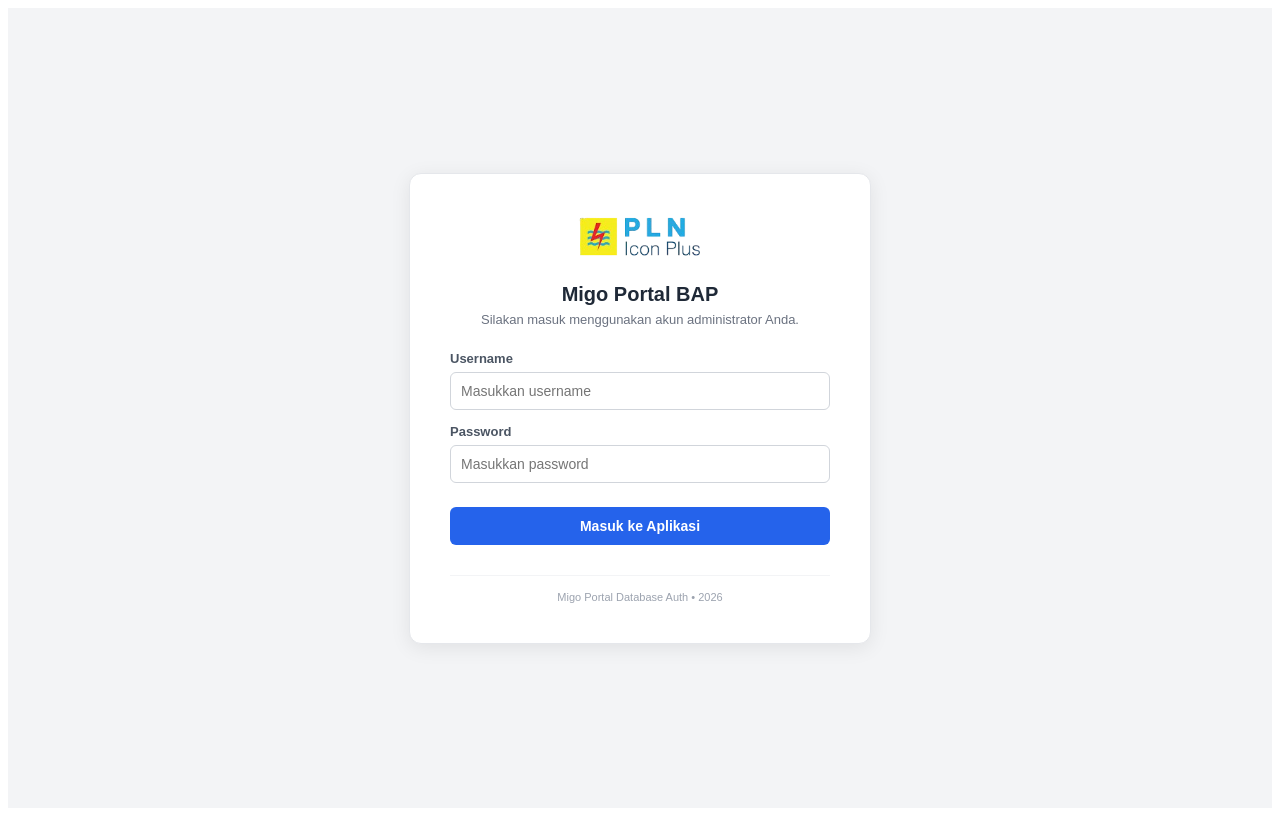
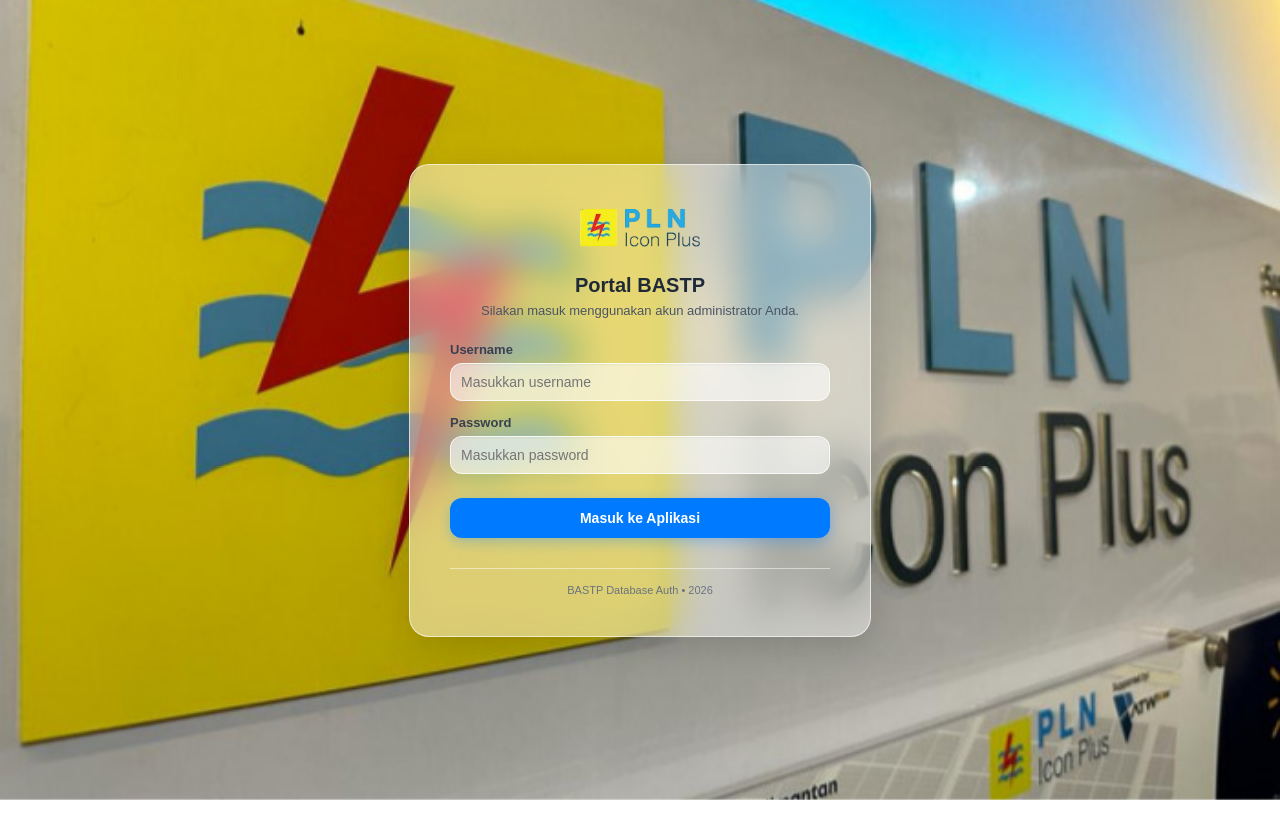
Before and after one commit to Aryacoding/Spreadsheets-Mentoring-System-, a React (Vite) app in the folder frontend/: page / in a window 1280 px wide. Built offline with nearby package versions, Linux system fonts and the light colour scheme.

Commit message:
update 4.0

```diff
--- a/frontend/src/App.jsx
+++ b/frontend/src/App.jsx
@@ -58,8 +58,7 @@
 
               {/* USER BRANDING BOX */}
               <div style={{ display: 'flex', alignItems: 'center', gap: '10px', marginRight: '10px', borderLeft: '1px solid #e5e7eb', paddingLeft: '16px' }}>
-                <div style={{ width: '32px', height: '32px', borderRadius: '50%', backgroundColor: '#4f46e5', color: 'white', display: 'flex', justifyContent: 'center', alignItems: 'center', fontWeight: 'bold', fontSize: '14px' }}>
-                  {user.username ? user.username.charAt(0).toUpperCase() : 'A'}
+                <div>
                 </div>
                 <div style={{ display: 'flex', flexDirection: 'column', lineHeight: '1.2' }}>
                   <span style={{ fontSize: '13px', fontWeight: '600', color: '#374151' }}>{user.username}</span>
--- a/frontend/src/pages/LoginPage.jsx
+++ b/frontend/src/pages/LoginPage.jsx
@@ -1,22 +1,23 @@
-import React, { useState } from 'react';
-import logoIconnet from '../assets/logo-iconnet.png';
+import React, { useState } from "react";
+import logoIconnet from "../assets/logo-iconnet.png";
+import backgroundImage from "../assets/kantor.jpg";
 
 export default function LoginPage({ onLoginSuccess }) {
-  const [username, setUsername] = useState('');
-  const [password, setPassword] = useState('');
-  const [error, setError] = useState('');
+  const [username, setUsername] = useState("");
+  const [password, setPassword] = useState("");
+  const [error, setError] = useState("");
   const [isLoading, setIsLoading] = useState(false);
 
   const handleFormLogin = async (e) => {
     e.preventDefault();
     setIsLoading(true);
-    setError('');
+    setError("");
 
     try {
-      const response = await fetch('http://localhost:5000/api/login', {
-        method: 'POST',
-        headers: { 'Content-Type': 'application/json' },
-        body: JSON.stringify({ username, password })
+      const response = await fetch("http://localhost:5000/api/login", {
+        method: "POST",
+        headers: { "Content-Type": "application/json" },
+        body: JSON.stringify({ username, password }),
       });
 
       const data = await response.json();
@@ -24,53 +25,163 @@
       if (data.success) {
         onLoginSuccess(data.user); // Lemparkan data {id, username} ke App.jsx
       } else {
-        setError(data.message || 'Username atau password salah.');
+        setError(data.message || "Username atau password salah.");
       }
     } catch (err) {
-      setError('Tidak dapat terhubung ke server backend. Pastikan server Laragon/Node.js aktif.');
+      setError(
+        "Tidak dapat terhubung ke server backend. Pastikan server Laragon/Node.js aktif."
+      );
     } finally {
       setIsLoading(false);
     }
   };
 
   return (
-    <div style={{ display: 'flex', justifyContent: 'center', alignItems: 'center', height: '100vh', backgroundColor: '#f3f4f6', fontFamily: 'Arial, sans-serif' }}>
-      <div style={{ backgroundColor: '#ffffff', padding: '40px', borderRadius: '12px', boxShadow: '0 4px 20px rgba(0,0,0,0.08)', width: '100%', maxWidth: '380px', textAlign: 'center', border: '1px solid #e5e7eb' }}>
-
-        <div style={{ marginBottom: '20px' }}>
-          <img src={logoIconnet} alt="Logo ICONNET" style={{ height: '45px', objectFit: 'contain' }} />
+    <div
+      style={{
+        position: "fixed",
+        top: 0,
+        left: 0,
+        width: "100%",
+        height: "100%",
+        backgroundImage: `url(${backgroundImage})`,
+        backgroundSize: "cover",
+        backgroundPosition: "center",
+        display: "flex",
+        justifyContent: "center",
+        alignItems: "center",
+        fontFamily: "Arial, sans-serif",
+      }}
+    >
+      {/* Container Glassmorphism */}
+      <div
+        style={{
+          // Ubah background menjadi putih transparan
+          backgroundColor: "rgba(255, 255, 255, 0.45)",
+          // Efek blur ala Apple
+          backdropFilter: "blur(20px) saturate(150%)",
+          WebkitBackdropFilter: "blur(20px) saturate(150%)", // Dukungan untuk Safari
+          padding: "40px",
+          borderRadius: "20px", // Sudut lebih membulat khas Apple
+          boxShadow: "0 8px 32px 0 rgba(0, 0, 0, 0.15)", // Bayangan lebih lembut dan lebar
+          width: "100%",
+          maxWidth: "380px",
+          textAlign: "center",
+          border: "1px solid rgba(255, 255, 255, 0.6)", // Border putih transparan
+        }}
+      >
+        <div style={{ marginBottom: "20px" }}>
+          <img
+            src={logoIconnet}
+            alt="Logo ICONNET"
+            style={{ height: "45px", objectFit: "contain" }}
+          />
         </div>
 
-        <h3 style={{ color: '#1f2937', margin: '0 0 6px 0', fontSize: '20px', fontWeight: '700' }}>Migo Portal BAP</h3>
-        <p style={{ color: '#6b7280', fontSize: '13px', margin: '0 0 24px 0' }}>Silakan masuk menggunakan akun administrator Anda.</p>
+        <h3
+          style={{
+            color: "#1f2937",
+            margin: "0 0 6px 0",
+            fontSize: "20px",
+            fontWeight: "700",
+          }}
+        >
+          Portal BASTP
+        </h3>
+        <p style={{ color: "#4b5563", fontSize: "13px", margin: "0 0 24px 0" }}>
+          Silakan masuk menggunakan akun administrator Anda.
+        </p>
 
         {error && (
-          <div style={{ backgroundColor: '#fee2e2', color: '#dc2626', padding: '10px', borderRadius: '6px', fontSize: '13px', marginBottom: '16px', fontWeight: '600', textAlign: 'left', border: '1px solid #fca5a5' }}>
+          <div
+            style={{
+              backgroundColor: "rgba(254, 226, 226, 0.8)", // Transparan merah
+              color: "#dc2626",
+              padding: "10px",
+              borderRadius: "10px",
+              fontSize: "13px",
+              marginBottom: "16px",
+              fontWeight: "600",
+              textAlign: "left",
+              border: "1px solid rgba(252, 165, 165, 0.5)",
+              backdropFilter: "blur(10px)",
+            }}
+          >
             ⚠️ {error}
           </div>
         )}
 
-        <form onSubmit={handleFormLogin} style={{ display: 'flex', flexDirection: 'column', gap: '14px', textAlign: 'left' }}>
+        <form
+          onSubmit={handleFormLogin}
+          style={{
+            display: "flex",
+            flexDirection: "column",
+            gap: "14px",
+            textAlign: "left",
+          }}
+        >
           <div>
-            <label style={{ fontSize: '13px', fontWeight: '600', color: '#4b5563', display: 'block', marginBottom: '6px' }}>Username</label>
+            <label
+              style={{
+                fontSize: "13px",
+                fontWeight: "600",
+                color: "#374151",
+                display: "block",
+                marginBottom: "6px",
+              }}
+            >
+              Username
+            </label>
             <input
               type="text"
               required
               value={username}
               onChange={(e) => setUsername(e.target.value)}
-              style={{ width: '100%', padding: '10px', borderRadius: '6px', border: '1px solid #d1d5db', fontSize: '14px', boxSizing: 'border-box' }}
+              style={{
+                width: "100%",
+                padding: "10px",
+                borderRadius: "12px", // Sudut membulat
+                backgroundColor: "rgba(255, 255, 255, 0.6)", // Input agak transparan
+                border: "1px solid rgba(255, 255, 255, 0.8)",
+                fontSize: "14px",
+                boxSizing: "border-box",
+                outline: "none",
+                boxShadow: "inset 0 1px 2px rgba(0,0,0,0.05)",
+                transition: "all 0.3s ease",
+              }}
               placeholder="Masukkan username"
             />
           </div>
 
           <div>
-            <label style={{ fontSize: '13px', fontWeight: '600', color: '#4b5563', display: 'block', marginBottom: '6px' }}>Password</label>
+            <label
+              style={{
+                fontSize: "13px",
+                fontWeight: "600",
+                color: "#374151",
+                display: "block",
+                marginBottom: "6px",
+              }}
+            >
+              Password
+            </label>
             <input
               type="password"
               required
               value={password}
               onChange={(e) => setPassword(e.target.value)}
-              style={{ width: '100%', padding: '10px', borderRadius: '6px', border: '1px solid #d1d5db', fontSize: '14px', boxSizing: 'border-box' }}
+              style={{
+                width: "100%",
+                padding: "10px",
+                borderRadius: "12px",
+                backgroundColor: "rgba(255, 255, 255, 0.6)",
+                border: "1px solid rgba(255, 255, 255, 0.8)",
+                fontSize: "14px",
+                boxSizing: "border-box",
+                outline: "none",
+                boxShadow: "inset 0 1px 2px rgba(0,0,0,0.05)",
+                transition: "all 0.3s ease",
+              }}
               placeholder="Masukkan password"
             />
           </div>
@@ -78,14 +189,36 @@
           <button
             type="submit"
             disabled={isLoading}
-            style={{ width: '100%', backgroundColor: '#2563eb', color: '#ffffff', border: 'none', padding: '11px', borderRadius: '6px', fontSize: '14px', fontWeight: '600', cursor: 'pointer', marginTop: '10px', transition: 'background 0.2s' }}
+            style={{
+              width: "100%",
+              backgroundColor: "#007AFF", // Warna biru khas Apple
+              color: "#ffffff",
+              border: "none",
+              padding: "12px",
+              borderRadius: "12px",
+              fontSize: "14px",
+              fontWeight: "600",
+              cursor: "pointer",
+              marginTop: "10px",
+              transition: "background 0.2s, opacity 0.2s",
+              opacity: isLoading ? 0.7 : 1,
+              boxShadow: "0 4px 14px 0 rgba(0, 122, 255, 0.3)", // Glow biru
+            }}
           >
-            {isLoading ? 'Memverifikasi...' : 'Masuk ke Aplikasi'}
+            {isLoading ? "Memverifikasi..." : "Masuk ke Aplikasi"}
           </button>
         </form>
 
-        <div style={{ marginTop: '30px', fontSize: '11px', color: '#9ca3af', borderTop: '1px solid #f3f4f6', paddingTop: '15px' }}>
-          Migo Portal Database Auth &bull; 2026
+        <div
+          style={{
+            marginTop: "30px",
+            fontSize: "11px",
+            color: "#6b7280",
+            borderTop: "1px solid rgba(255, 255, 255, 0.5)", // Garis batas transparan
+            paddingTop: "15px",
+          }}
+        >
+          BASTP Database Auth &bull; 2026
         </div>
       </div>
     </div>
```
Also changed, not shown: 1 other file (tests, documents, lock files or other folders).
